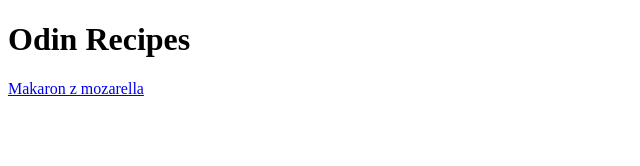
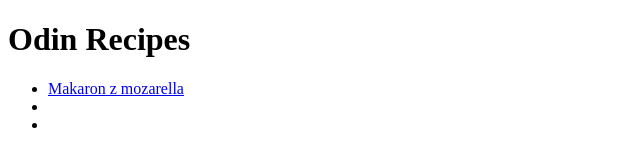
Before and after one commit to Karol931/odin-recepies, a plain HTML site: page index.html in a window 1280 px wide. Shown: the whole page, without its empty margins (0-640 px from the left). Drawn offline with Linux system fonts and the light colour scheme.

```diff
--- a/index.html
+++ b/index.html
@@ -8,7 +8,12 @@
 </head>
 <body>
     <h1>Odin Recipes</h1>
-    <a href="recipes/makron.html">Makaron z mozarella</a>
+    <ul>
+        <li><a href="recipes/makron.html">Makaron z mozarella</a></li>
+        <li></li>
+        <li></li>
+    </ul>
+
 
 
 
```
Also changed, not shown: recipes/images/tortilla.html (added), recipes/kurczak.html (added).
